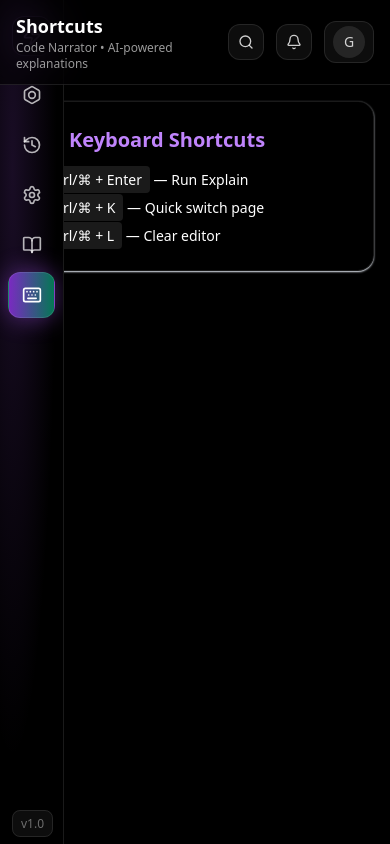
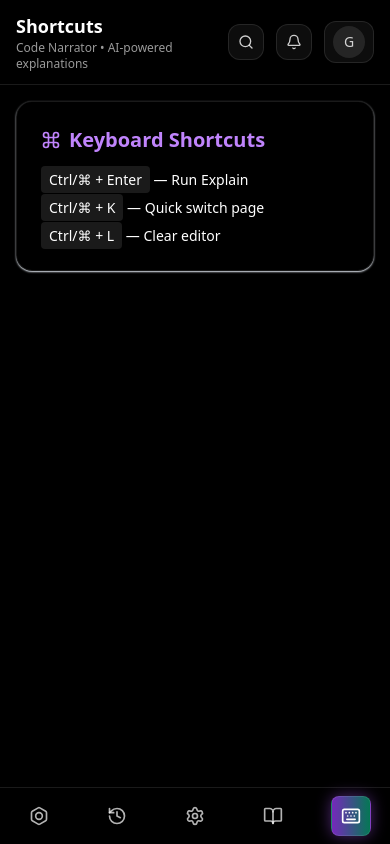
Before and after one commit to mah12-ops/code_narrator_ai, a React (Vite) app in the folder client/: page /dashboard/shortcuts in a window 390 px wide. Built offline with nearby package versions, Linux system fonts and the light colour scheme.

Commit message:
fix responsiveness

```diff
--- a/client/src/components/pages/Dashboard/Sidebar.tsx
+++ b/client/src/components/pages/Dashboard/Sidebar.tsx
@@ -1,4 +1,4 @@
-import React, { useEffect, useState } from "react";
+import React, { useState } from "react";
 import { NavLink, useLocation } from "react-router-dom";
 import {
   Bolt,
@@ -6,8 +6,6 @@ import {
   Settings,
   BookOpen,
   Keyboard,
-  ChevronLeft,
-  ChevronRight,
   Zap,
 } from "lucide-react";
 import { motion } from "framer-motion";
@@ -24,74 +22,46 @@ const glow =
   "before:content-[''] before:absolute before:inset-0 before:pointer-events-none before:bg-[radial-gradient(70%_70%_at_20%_20%,rgba(168,85,247,0.15),rgba(0,0,0,0))]";
 
 const Sidebar: React.FC = () => {
-  const [collapsed, setCollapsed] = useState<boolean>(() => {
-    const saved = localStorage.getItem("cn_sidebar_collapsed");
-    return saved ? saved === "true" : false;
-  });
-  const [hovering, setHovering] = useState(false);
-  const [isMobile, setIsMobile] = useState(window.innerWidth < 768);
-
   const location = useLocation();
-
-  useEffect(() => {
-    localStorage.setItem("cn_sidebar_collapsed", String(collapsed));
-  }, [collapsed]);
-
-  useEffect(() => {
-    const handleResize = () => setIsMobile(window.innerWidth < 768);
-    window.addEventListener("resize", handleResize);
-    return () => window.removeEventListener("resize", handleResize);
-  }, []);
-
-  const isCollapsed = isMobile || (collapsed && !hovering);
-  const widthClass = isCollapsed ? "w-16" : "w-72";
+  const [activeTooltip, setActiveTooltip] = useState<string | null>(null);
 
   return (
+    <>
+      {/* --- Desktop Sidebar --- */}
       <motion.aside
-      initial={{ x: -100, opacity: 0 }}
+        initial={{ x: -80, opacity: 0 }}
         animate={{ x: 0, opacity: 1 }}
-      transition={{ duration: 0.4 }}
-      className={`fixed md:relative top-0 left-0 h-screen z-40 flex flex-col justify-between border-r border-white/10 bg-black backdrop-blur-xl overflow-hidden ${widthClass} ${glow}`}
-      onMouseEnter={() => setHovering(true)}
-      onMouseLeave={() => setHovering(false)}
+        transition={{ duration: 0.6 }}
+        className={`hidden md:flex fixed top-0 left-0 h-screen z-50 w-72 flex-col justify-between border-r border-white/10 bg-black backdrop-blur-xl overflow-hidden ${glow}`}
       >
-      {/* Brand */}
-      <div className="flex items-center gap-3 px-3 py-4">
+        {/* Branding */}
+        <div className="flex items-center gap-3 px-4 py-5 border-b border-white/10">
           <div className="grid h-10 w-10 place-items-center rounded-xl border border-purple-400/40 bg-black shadow-[0_0_25px_rgba(168,85,247,0.35)]">
             <Zap className="h-5 w-5 text-purple-300" />
           </div>
-        {!isCollapsed && (
-          <div>
+          <div className="overflow-hidden">
             <h2 className="truncate text-lg text-white font-extrabold tracking-tight">
               Code <span className="text-purple-400">Narrator</span>
             </h2>
-            <p className="truncate text-xs text-white/70">AI-powered clarity</p>
+            <p className="truncate text-xs text-white/100">
+              AI-powered clarity
+            </p>
           </div>
-        )}
-        {!isMobile && (
-          <button
-            onClick={() => setCollapsed((s) => !s)}
-            className="ml-auto grid h-8 w-8 place-items-center rounded-lg border border-white/10 bg-white/5 hover:bg-white/10"
-          >
-            {isCollapsed ? <ChevronRight size={16} /> : <ChevronLeft size={16} />}
-          </button>
-        )}
         </div>
 
-      {/* Nav Items */}
-      <nav className="flex-1 px-2">
-        <ul className="list-none space-y-1">
+        {/* Nav Links */}
+        <nav className="flex-1 px-3 mt-4">
+          <ul className="list-none space-y-2">
             {nav.map((item) => {
               const active = location.pathname === item.path;
               const Icon = item.icon;
               return (
-              <li key={item.path} className="relative group">
+                <li key={item.path}>
                   <NavLink
                     to={item.path}
                     className={({ isActive }) =>
                       [
-                      "flex items-center rounded-xl px-2 py-3 no-underline transition-all",
-                      isCollapsed ? "justify-center" : "gap-3",
+                        "flex items-center rounded-xl px-2 py-3 gap-3 no-underline transition-all",
                         "border border-transparent hover:border-white/10 hover:bg-white/5",
                         isActive || active
                           ? "bg-gradient-to-r from-purple-600/80 to-emerald-600/80 text-white shadow-[0_0_25px_rgba(168,85,247,0.45)] border-white/10"
@@ -100,15 +70,8 @@ const Sidebar: React.FC = () => {
                     }
                   >
                     <Icon className="h-5 w-5 shrink-0" />
-                  {!isCollapsed && <span className="text-sm font-medium">{item.name}</span>}
+                    <span className="text-sm font-medium">{item.name}</span>
                   </NavLink>
-
-                {/* Tooltip for collapsed mobile sidebar */}
-                {isCollapsed && (
-                  <span className="absolute left-full ml-2 hidden group-hover:inline-block bg-black/80 text-white text-xs px-3 py-1 rounded-md whitespace-nowrap border border-white/10">
-                    {item.name}
-                  </span>
-                )}
                 </li>
               );
             })}
@@ -116,19 +79,53 @@ const Sidebar: React.FC = () => {
         </nav>
 
         {/* Footer */}
-      <div className="px-3 py-3 text-xs text-white/40">
-        {isCollapsed ? (
-          <div className="text-center">
-            <span className="rounded-lg border border-white/10 bg-white/5 px-2 py-1">v1.0</span>
-          </div>
-        ) : (
+        <div className="px-4 py-4 text-xs text-white/40 border-t border-white/10">
           <div className="flex items-center justify-between">
             <span>© {new Date().getFullYear()} Code Narrator</span>
-            <span className="rounded-lg border border-white/10 bg-white/5 px-2 py-1">v1.0</span>
+            <span className="rounded-lg border border-white/10 bg-white/5 px-2 py-1">
+              v1.0
+            </span>
+          </div>
+        </div>
+      </motion.aside>
+
+      {/* --- Mobile Bottom Bar --- */}
+      <div className="md:hidden fixed bottom-0 left-0 right-0 z-50 flex justify-around border-t border-white/10 bg-black/80 backdrop-blur-xl py-2">
+        {nav.map((item) => {
+          const active = location.pathname === item.path;
+          const Icon = item.icon;
+          return (
+            <div
+              key={item.path}
+              className="relative flex flex-col items-center"
+              onMouseEnter={() => setActiveTooltip(item.name)}
+              onMouseLeave={() => setActiveTooltip(null)}
+            >
+              <NavLink
+                to={item.path}
+                className={({ isActive }) =>
+                  [
+                    "grid h-10 w-10 place-items-center rounded-lg border transition-all",
+                    isActive || active
+                      ? "bg-gradient-to-r from-purple-600/80 to-emerald-600/80 text-white border-white/10 shadow-[0_0_15px_rgba(168,85,247,0.45)]"
+                      : "text-white/70 border-transparent hover:border-white/10 hover:bg-white/5",
+                  ].join(" ")
+                }
+              >
+                <Icon className="h-5 w-5" />
+              </NavLink>
+
+              {/* Tooltip on hover */}
+              {activeTooltip === item.name && (
+                <div className="absolute -top-8 bg-black/90 text-white text-xs px-2 py-1 rounded-md border border-white/10 whitespace-nowrap">
+                  {item.name}
                 </div>
               )}
             </div>
-    </motion.aside>
+          );
+        })}
+      </div>
+    </>
   );
 };
 
```
Lines whose indentation alone changed are shown as unchanged.
